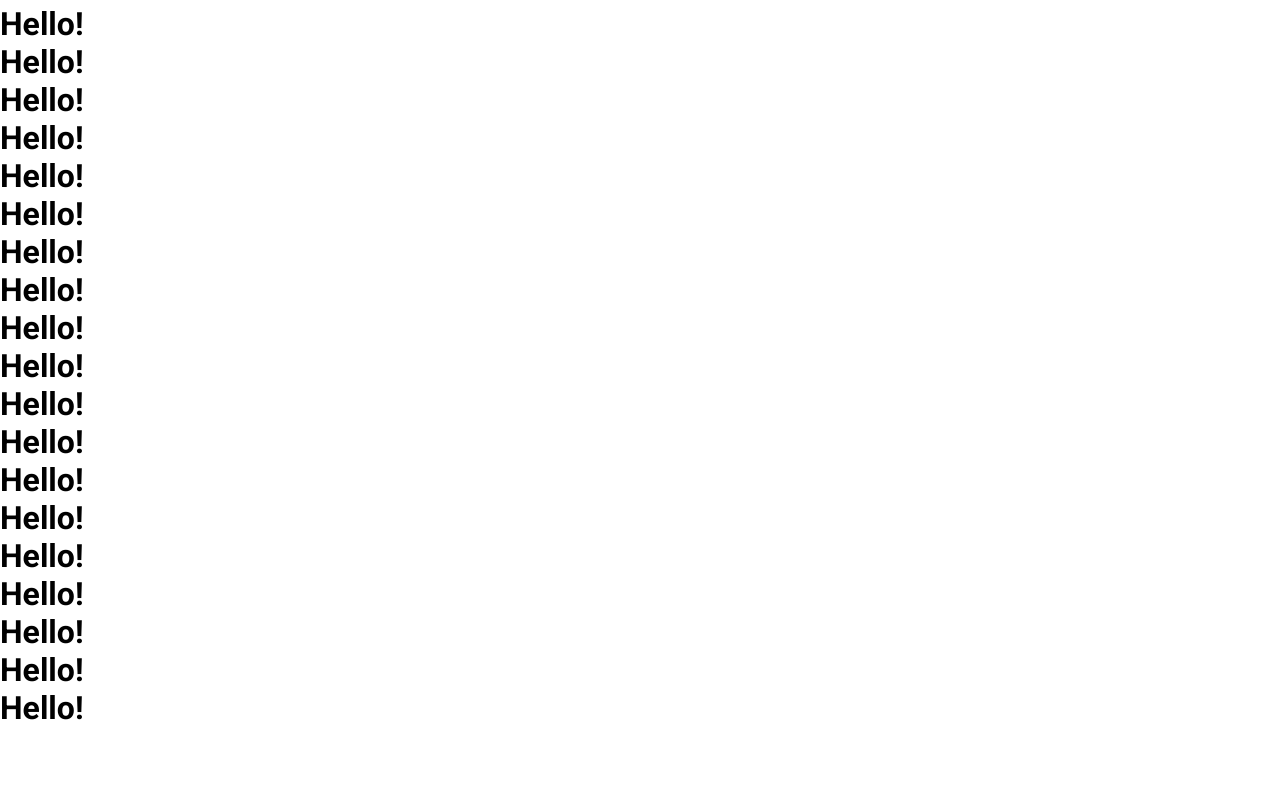
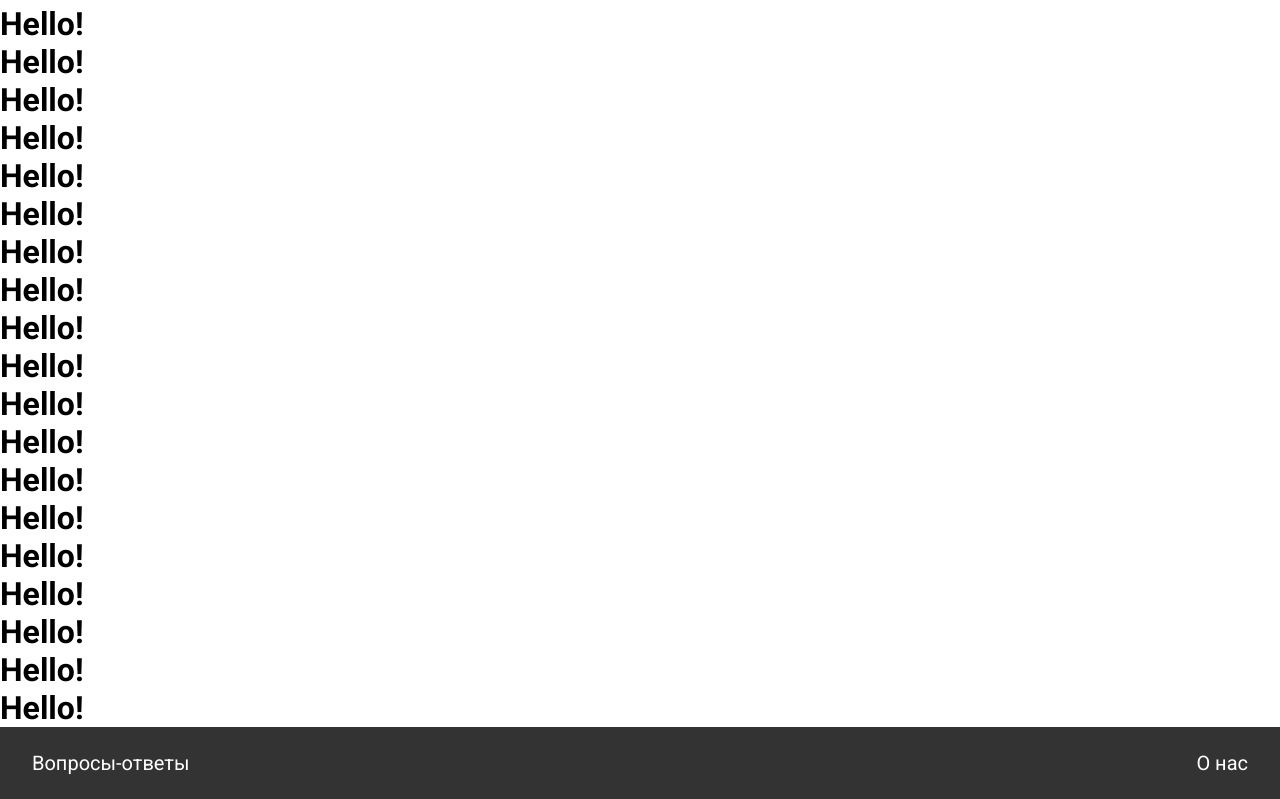
Before and after one commit to MaximFedarau/Biletopoisk, a Next.js app: page / in a window 1280 px wide. Shown: the part 727-1526 px from the top of the page. Before the commit the page ends 1454 px from the top, so only its background shows below. Built offline with nearby package versions, Linux system fonts and the light colour scheme.

Commit message:
feat: add Footer

```diff
--- a/src/app/layout.tsx
+++ b/src/app/layout.tsx
@@ -1,7 +1,7 @@
 import { ReactNode } from "react";
 import { Roboto } from "next/font/google";
 
-import { Header } from "@/components/Layout";
+import { Header, Footer } from "@/components/Layout";
 
 import "./globals.css";
 
@@ -16,6 +16,7 @@ export default function RootLayout({ children }: { children: ReactNode }) {
       <body className={roboto.className}>
         <Header />
         {children}
+        <Footer />
       </body>
     </html>
   );
--- /dev/null
+++ b/src/components/Layout/Footer/index.tsx
@@ -0,0 +1,13 @@
+"use client";
+import { FC } from "react";
+
+import styles from "./styles.module.css";
+
+export const Footer: FC = () => {
+  return (
+    <footer className={styles.footer}>
+      <p className={styles["footer-text"]}>Вопросы-ответы</p>
+      <p className={styles["footer-text"]}>О нас</p>
+    </footer>
+  );
+};
--- /dev/null
+++ b/src/components/Layout/Footer/styles.module.css
@@ -0,0 +1,13 @@
+.footer {
+    display: flex;
+    justify-content: space-between;
+    align-items: center;
+    background-color: var(--gray-1);
+    padding: var(--size-12) min(var(--size-16), 4vw);
+}
+
+.footer-text {
+    color: var(--white);
+    font-size: var(--text-xl);
+    font-weight: var(--font-normal);
+}
--- a/src/components/Layout/Header/index.tsx
+++ b/src/components/Layout/Header/index.tsx
@@ -2,6 +2,7 @@
 import { FC, useState } from "react";
 import NextImage from "next/image";
 import NextLink from "next/link";
+import classNames from "classnames";
 
 import basket from "public/icons/basket.svg";
 import styles from "./styles.module.css";
@@ -9,7 +10,7 @@ import styles from "./styles.module.css";
 export const Header: FC = () => {
   const [itemsQuantity] = useState(0);
   return (
-    <header className={styles.header}>
+    <header className={classNames("layout-container", styles.header)}>
       <NextLink href="/">
         <p className={styles.header__title}>Билетпоиск</p>
       </NextLink>
--- a/src/components/Layout/index.tsx
+++ b/src/components/Layout/index.tsx
@@ -1 +1,2 @@
+export * from "./Footer";
 export * from "./Header";
```
